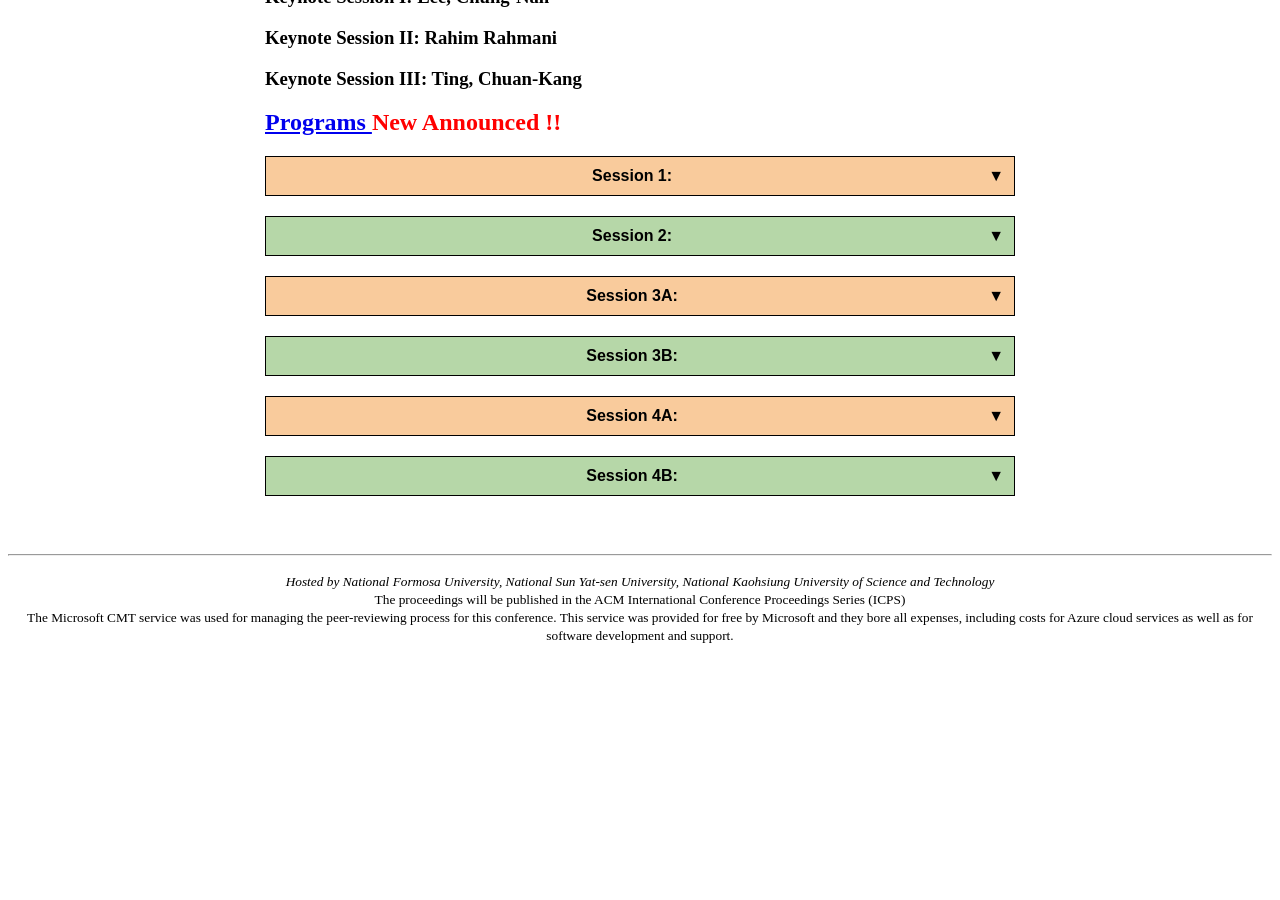
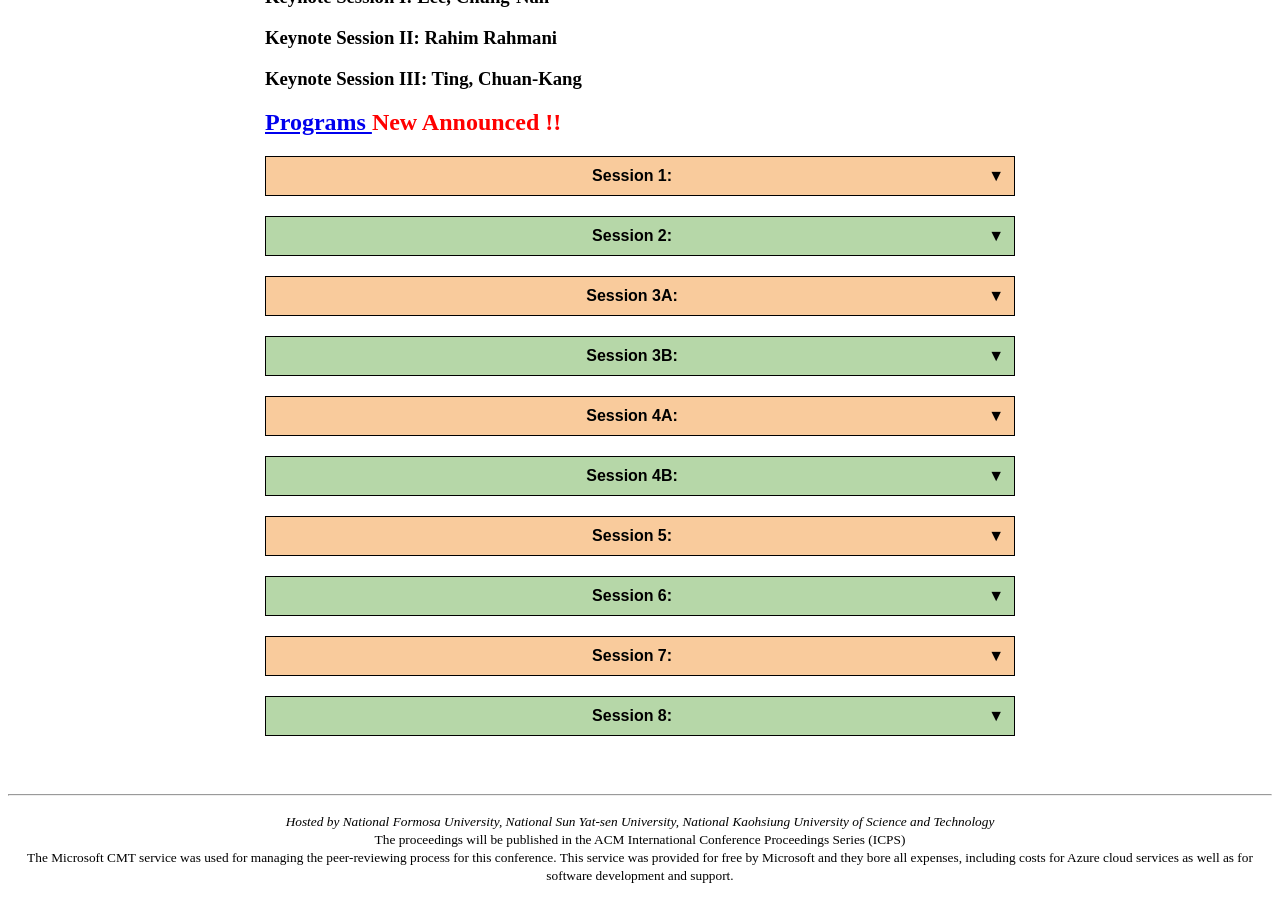
Before and after one commit to icea-conf/2026, a Jekyll site: the page built from program/index.html, in a window 1280 px wide and 900 px high, scrolled down 1472 px. Built offline with Jekyll 4.4.1, drawn with Linux system fonts in a browser that asks for light colours; before the commit the page ends 2132 px from its top, so only the background shows below that; some of the changed lines change nothing that is shown.

Commit message:
Update index.html

```diff
--- a/program/index.html
+++ b/program/index.html
@@ -784,11 +784,11 @@
         </tbody>
       </table>
 -->
-      <!--
+
            <table class="dropdown-table" id="session5">
         <tr class="dropdown-title" id="title5" onclick="toggleDropdown('session5', this)">
           <td colspan="2">
-            Session 5: Deep Learning, Intelligent System, and Augmented Reality
+            Session 5:
             <span class="indicator" style="float: right">▼</span>
           </td>
         </tr>
@@ -797,51 +797,34 @@
               <th style="border: 1px solid black">Title and Authors</th>
           </tr>
           <tr class="eneos-main">
-            <td>
+            <td> ID: 7 </td><td>
               <b>
                 Proactive Early Warning and Interactive Risk Analysis System for Vehicle-Pedestrian Intersections
               </b><br/>
-              ShihChang Huang
+
             </td>
           </tr>
           <tr class="eneos-main">
-             <td>
+           <td> ID: 23 </td><td>
               <b>
-               A Role-Swap Operator for Converse Relation Generalization: From Spatial Grounding to Agent Capability Retrieval
+               Research and Development of a Remote Collaboration System between Humans and AI Agents Using AR Glasses
               </b><br/>
-              Chien-Cheng Wu, Po-Wen Chen, Jun-Yan Lee, Hung-Jui Chiu
             </td>
           </tr>
           <tr class="eneos-main">
-           <td>
+          <td> ID: 25 </td><td>
               <b>
-               Research and Development of a Remote Collaboration System between Humans and AI Agents Using AR Glasses
+               Verification Query Selection Method for Derived AI Model Forensics
               </b><br/>
-              Whai En Chen, Cheng En Yu
+
             </td>
           </tr>
           <tr class="eneos-main">
-          <td>
-              <b>
-               Verification Query Selection Method for Derived AI Model Forensics
-              </b><br/>
-              Yunhong Min, Haneul Lee, Jaehyoung Park, Jong-Hyouk Lee
-            </td>
-          </tr>
-          <tr class="eneos-main">
-           <td>
+           <td> ID: 47 </td><td>
               <b>
                An Empirical Study of Preparation-Stage On-Chain Screening for Solana Durable-Nonce Pre-Signing Risk and the Security Controls of Multisigs Holding Digital-Asset Update Authority
               </b><br/>
-              MYEONG-JAE LEE, Công Pháp Huỳnh, Thảo Lê Hà Như, Hyeong-Gyun Yun, Won-Yong Lee, Geon Park, Yun-Ho Kim, Hye-Young Kim
-            </td>
-          </tr>
-       <tr class="eneos-main">
-          <td>
-              <b>
-               Sensitivity Analysis of Method Rankings under Different Objective Weights in Single-Machine Scheduling
-              </b><br/>
-              Kai-Xiang Xie, Ming-Shen Jian, Meng-Hua Li
+
             </td>
           </tr>
         </tbody>
@@ -859,57 +842,39 @@
               <th style="border: 1px solid black">Title and Authors</th>
           </tr>
           <tr class="eneos2">
-            <td>
+            <td> ID: 6 </td><td>
               <b>
              Human–AI Collaborative Data Curation and Explainable Machine Learning for Natural-Compound Activity Prediction
               </b>
               <br />
-              Ho-Ching Tsai, Ming-Shen Jian, Li-Shan Shi
             </td>
           </tr>
           <tr class="eneos2">
-            <td>
+            <td> ID: 27 </td><td>
               <b>
              Quantifying Resting-State Brain Functional Network Vulnerability in Alzheimer’s Disease Using an Optimized Hub
               </b>
               <br />
-              Tsehay Admassu, Kalyana Veluvolu
+
             </td>
           </tr>
+
           <tr class="eneos2">
-            <td>
-              <b>
-             Grid-Based Hybrid Ant Colony Optimization and A* Search for Substrate Auto Routing
-              </b>
-              <br />
-              Chia-Shuo Liang, Chun-Wei Tsai
-            </td>
-          </tr>
-          <tr class="eneos2">
-           <td>
-              <b>
-             HRC-UAAT Adapt, Freeze, Certify — Risk-Certified Sample-Adaptive Triage for Frozen Image Predictors under Corruption
-              </b>
-              <br />
-              Yun-Ho Kim, Pháp Huỳnh Công, Thảo Lê Hà Như, YOUNG-SANG LEE, Hyeong-Gyun Yu, MYEONG-JAE LEE, Jung-Geun Lee, Hye-Young Kim
-            </td>
-          </tr>
-          <tr class="eneos2">
-           <td>
+           <td> ID: 35 </td><td>
               <b>
             A Machine-Learned Strike for the Option Wheel on Five US Underlyings
               </b>
               <br />
-              Hsiu-Yuan Liang, Ming-Hua Hsieh, Jyh-Shing Roger Jang, Mu-En Wu
+
             </td>
           </tr>
        <tr class="eneos2">
-           <td>
+           <td> ID: 51 </td><td>
               <b>
             Accurate Is Not Cheapest: Cost-Asymmetric Gradient Boosting for Inventory Decisions
               </b>
               <br />
-              Apichat Tophati, Anirut Kantasa-ard, Namchai Sokai, Meng-Hua Li
+
             </td>
           </tr>
         </tbody>
@@ -927,33 +892,38 @@
             <th style="border: 1px solid black">Title and Authors</th>
           </tr>
           <tr class="eneos-main">
-           <td>
+           <td> ID: 5 </td><td>
               <b>
             HD-SBOM: Hierarchical Deterministic Keys for Path-Bound SBOM Component Claims
               </b>
               <br />
-              Nampil Cho, Jong-Hyouk Lee
+
             </td>
           </tr>
           <tr class="eneos-main">
-            <td>
+            <td> ID: 34 </td><td>
               <b> Executable vs. Intact Command Input: A Preliminary Analysis of Cowrie SSH Attacks
               </b>  <br/>
-              WUNYUAN HUANG, Hui-Lan Lee, Bo-Yi Lee
+
+            </td>
+          </tr>
+        <tr class="eneos-main">
+           <td> ID: 8 </td><td>
+              <b> Grid-Based Hybrid Ant Colony Optimization and A* Search for Substrate Auto Routing
+              </b>  <br/>
             </td>
           </tr>
           <tr class="eneos-main">
-           <td>
+           <td> ID: 45 </td><td>
               <b> Rarity-Aware Cold-Start Pricing and Online Adaptation for Copyrighted gaming-NFT Rentals
               </b>  <br/>
-              Md Shariful Islam, Hye-Young Kim, Yun-Ho Kim, Jung-Min Park, Geon Park, Nguyễn Hữu Nhật Minh
             </td>
           </tr>
           <tr class="eneos-main">
-          <td>
+          <td> ID: 44 </td><td>
               <b> Server-Side Multi-Parent Provenance Reconstruction for Copyright-Related Source Attribution in Heterogeneous Game MOD Packages
               </b>  <br/>
-              YOUNG-SANG LEE, Hye-Young Kim, Jung-Min Park, Md Shariful Islam, Geon Park, JUNG-GEUN LEE, Jong-Wan Kim, Pháp Huỳnh Công
+
             </td>
           </tr>
         </tbody>
@@ -970,24 +940,46 @@
           <tr>
             <th style="border: 1px solid black">Title and Authors</th>
           </tr>
+         </tr>
           <tr class="eneos2">
-        <td>
+          <td> ID: 13 </td><td>
+              <b> A Role-Swap Operator for Converse Relation Generalization: From Spatial Grounding to Agent Capability Retrieval
+              </b>  <br/>
+
+            </td>
+          </tr>
+       <tr class="eneos2">
+          <td> ID: 28 </td><td>
               <b> Wafer Process Quality Risk Prediction and Detection under Class Imbalance
               </b>  <br/>
-              Yun-Ting Hong, Meng-Hua Li
+
             </td>
           </tr>
-          <tr class="eneos2">
-            <td>
-              <b> [WIP]Which Parts of a Rule-Based Quality Screen Add Value? A Ladder Decomposition on Taiwanese Equities
+        <tr class="eneos2">
+          <td> ID: 46 </td><td>
+              <b> HRC-UAAT Adapt, Freeze, Certify — Risk-Certified Sample-Adaptive Triage for Frozen Image Predictors under Corruption
               </b>  <br/>
-              Min-Hsuan Hsu, Ming-Chia Hsieh, Mu-En Wu, Jimmy Ming-Tai Wu
+
+            </td>
+          </tr>
+      <tr class="eneos2">
+          <td> ID: 36 </td><td>
+              <b> Which Parts of a Rule-Based Quality Screen Add Value? A Ladder Decomposition on Taiwanese Equities
+              </b>  <br/>
+
+            </td>
+          </tr>
+      <tr class="eneos2">
+          <td> ID: 37 </td><td>
+              <b> Measuring Whether an Asset Rewards Adding to Winners or to Losers: A Position-Response Reading of Bitcoin Across Bar Periods
+              </b>  <br/>
+
             </td>
           </tr>
 
         </tbody>
       </table>
-  -->
+
       <!-- Program tables end -->
     </div>
   </div>
```
